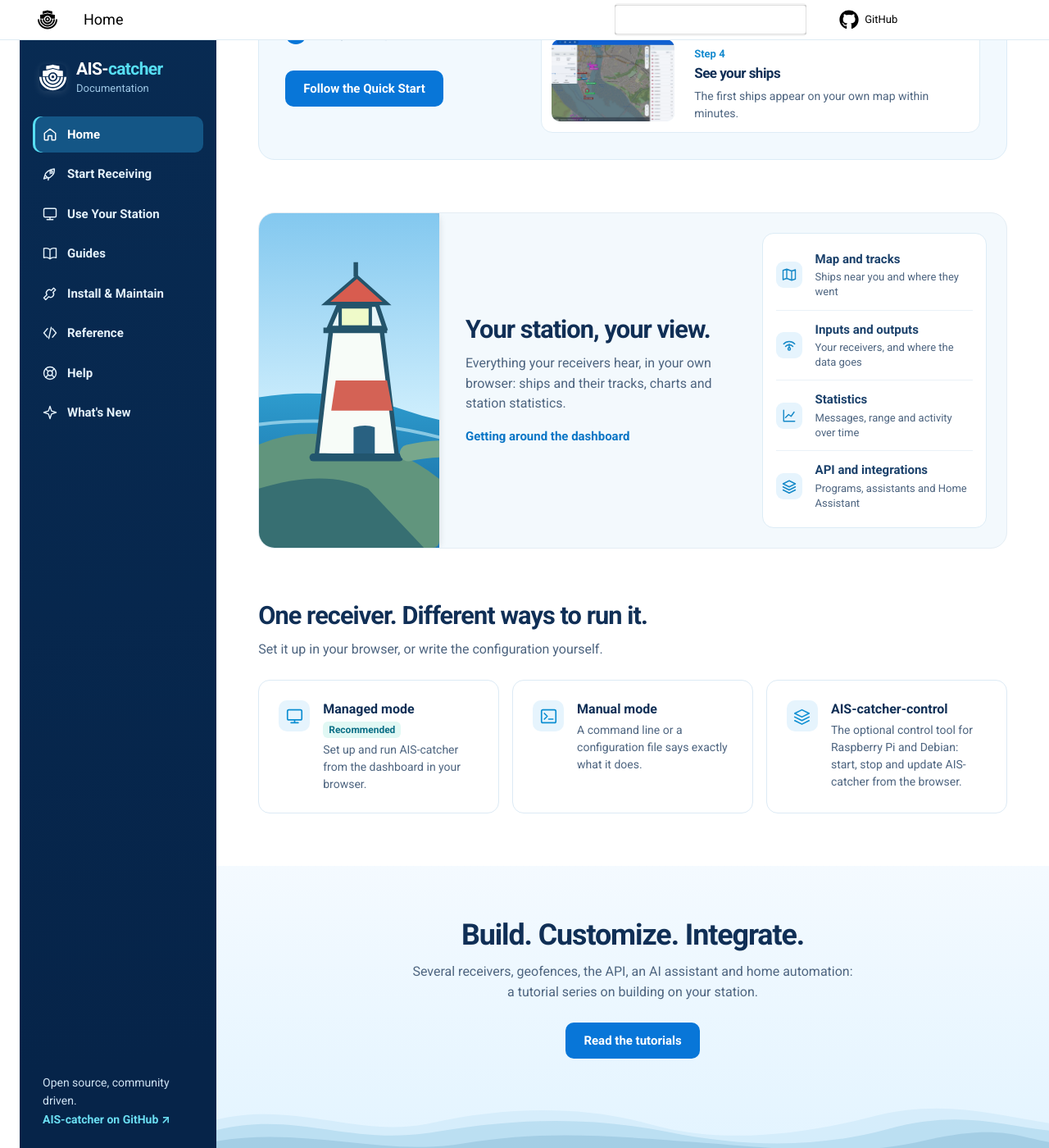
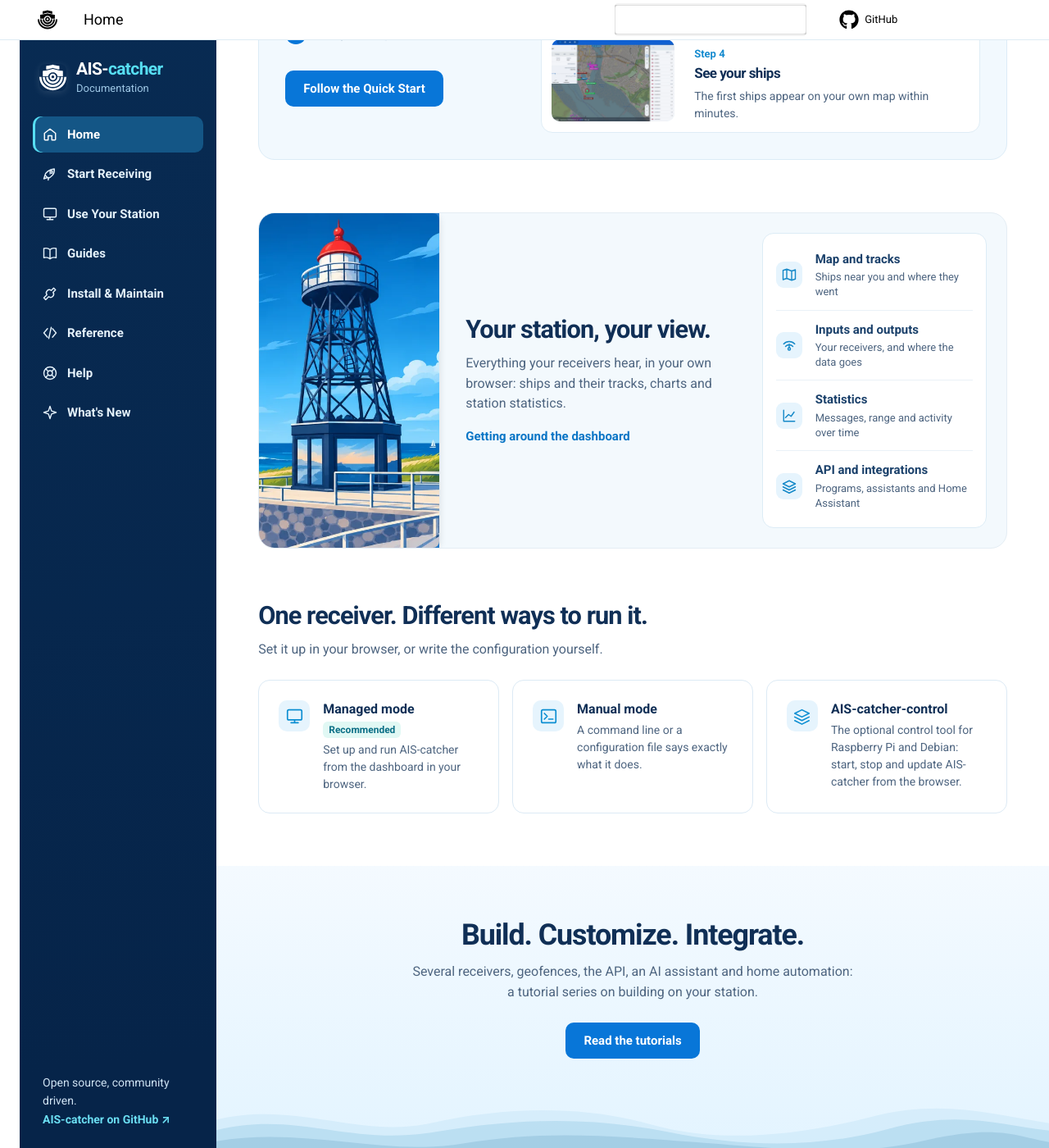
Before and after one commit to jvde-github/AIS-catcher-docs, an MkDocs documentation site: the page built from docs/index.md, in a window 1280 px wide and 1400 px high, scrolled down 1750 px. Shown: the whole window at 82% size. Built offline with MkDocs 1.6.1 and Material for MkDocs 9.7.7, drawn with Linux system fonts in a browser that asks for light colours; comment, search, counter and statistics services are not loaded.

Commit message:
Home page: the lighthouse picture, whole at every width

```diff
--- a/docs/index.md
+++ b/docs/index.md
@@ -85,7 +85,7 @@ hide:
     </section>
 
     <section class="ais-home-feature" aria-labelledby="ais-feature-heading">
-      <div class="ais-home-feature__art"><img src="assets/ais-home-lighthouse.svg" alt="" loading="lazy"></div>
+      <picture class="ais-home-feature__art"><source media="(max-width: 1030px)" srcset="assets/ais-home-lighthouse.webp" width="1200" height="800"><img src="assets/ais-home-lighthouse-tall.webp" alt="" width="480" height="768" loading="lazy"></picture>
       <div class="ais-home-feature__copy">
         <h2 id="ais-feature-heading">Your station, your view.</h2>
         <p class="ais-intro">Everything your receivers hear, in your own browser: ships and their tracks, charts and station statistics.</p>
--- a/docs/styles/ais-home.css
+++ b/docs/styles/ais-home.css
@@ -160,9 +160,9 @@
 .md-typeset .ais-start-card p { font-size: 14px; line-height: 1.5; color: var(--ais-muted); }
 
 /* Dashboard panel */
-.ais-home-feature { display: grid; grid-template-columns: minmax(160px, .7fr) minmax(240px, 1.05fr) minmax(220px, .95fr); gap: var(--s6); align-items: center; overflow: hidden; border: 1px solid #e4edf4; background: #f3f9fd; }
-.ais-home-feature__art { position: relative; align-self: stretch; min-height: 240px; background: linear-gradient(145deg, #b3e1fb, #2581c4); }
-.ais-home-feature__art img { position: absolute; inset: 0; width: 100%; height: 100%; object-fit: cover; object-position: 18% center; }
+.ais-home-feature { display: grid; grid-template-columns: minmax(160px, 220px) minmax(240px, 1.05fr) minmax(220px, .95fr); gap: var(--s6); align-items: center; overflow: hidden; border: 1px solid #e4edf4; background: #f3f9fd; }
+.ais-home-feature__art { display: block; position: relative; align-self: stretch; min-height: 320px; background: #2a7fd0; }
+.ais-home-feature__art img { position: absolute; inset: 0; width: 100%; height: 100%; object-fit: cover; object-position: center top; }
 .ais-home-feature__copy { padding: var(--s6) 0; }
 .md-typeset a.ais-text-link { display: inline-block; margin-top: var(--s4); color: #0b76c6; font-size: 15px; font-weight: 700; }
 .md-typeset a.ais-text-link:hover { text-decoration: underline; }
@@ -212,8 +212,9 @@
   .ais-home-hero__copy { grid-template-columns: 1fr; }
   .md-typeset .ais-home-hero h1 { grid-row: auto; }
   .md-typeset .ais-home-hero__intro { margin-top: var(--s5); }
-  .ais-home-feature { grid-template-columns: minmax(170px, .7fr) minmax(0, 1fr); }
-  .ais-home-feature__copy { padding-right: var(--s5); }
+  .ais-home-feature { grid-template-columns: minmax(0, 1fr); gap: 0; }
+  .ais-home-feature__art { aspect-ratio: 16 / 10; min-height: 0; }
+  .ais-home-feature__copy { padding: var(--s5) var(--s5) var(--s4); }
   [dir] .md-typeset .ais-feature-list { grid-column: 1 / -1; display: grid; grid-template-columns: 1fr 1fr; column-gap: var(--s5); margin: 0 var(--s5) var(--s5); }
   [dir] .md-typeset .ais-feature-list li:nth-child(3) { border-bottom: 0; }
 }
@@ -229,7 +230,6 @@
   .ais-path-grid { grid-template-columns: repeat(2, minmax(0, 1fr)); gap: var(--s3); }
   .ais-home-start { grid-template-columns: 1fr; }
   .md-typeset .ais-home-start h2 br { display: none; }
-  .ais-home-feature { grid-template-columns: 180px minmax(0, 1fr); gap: var(--s4); }
   .ais-mode-grid { grid-template-columns: 1fr; }
   .md-typeset .ais-home-footer { flex-direction: column; align-items: flex-start; }
 }
@@ -241,9 +241,6 @@
   .ais-home-start { padding: var(--s4); }
   .ais-start-card { grid-template-columns: 88px minmax(0, 1fr); column-gap: var(--s4); }
   .ais-start-card__visual { height: 80px; }
-  .ais-home-feature { grid-template-columns: 1fr; gap: 0; }
-  .ais-home-feature__art { min-height: 150px; }
-  .ais-home-feature__copy { padding: var(--s5) var(--s5) var(--s4); }
   [dir] .md-typeset .ais-feature-list { grid-template-columns: 1fr; margin: 0 var(--s4) var(--s4); }
   [dir] .md-typeset .ais-feature-list li:nth-child(3) { border-bottom: 1px solid #eaf1f7; }
 }
```
Also changed, not shown: docs/assets/ais-home-lighthouse-tall.webp (added), docs/assets/ais-home-lighthouse.svg (deleted), docs/assets/ais-home-lighthouse.webp (added).
